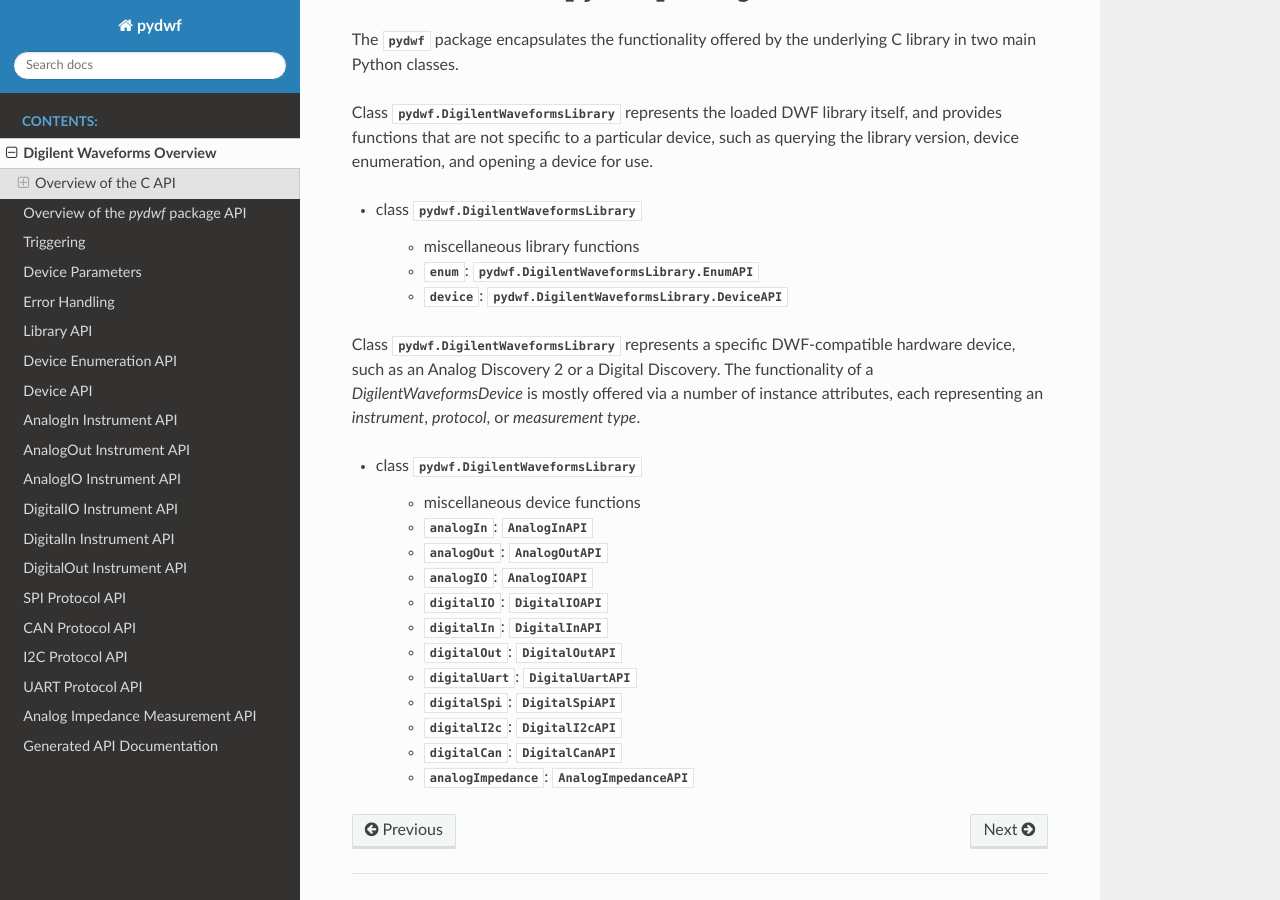
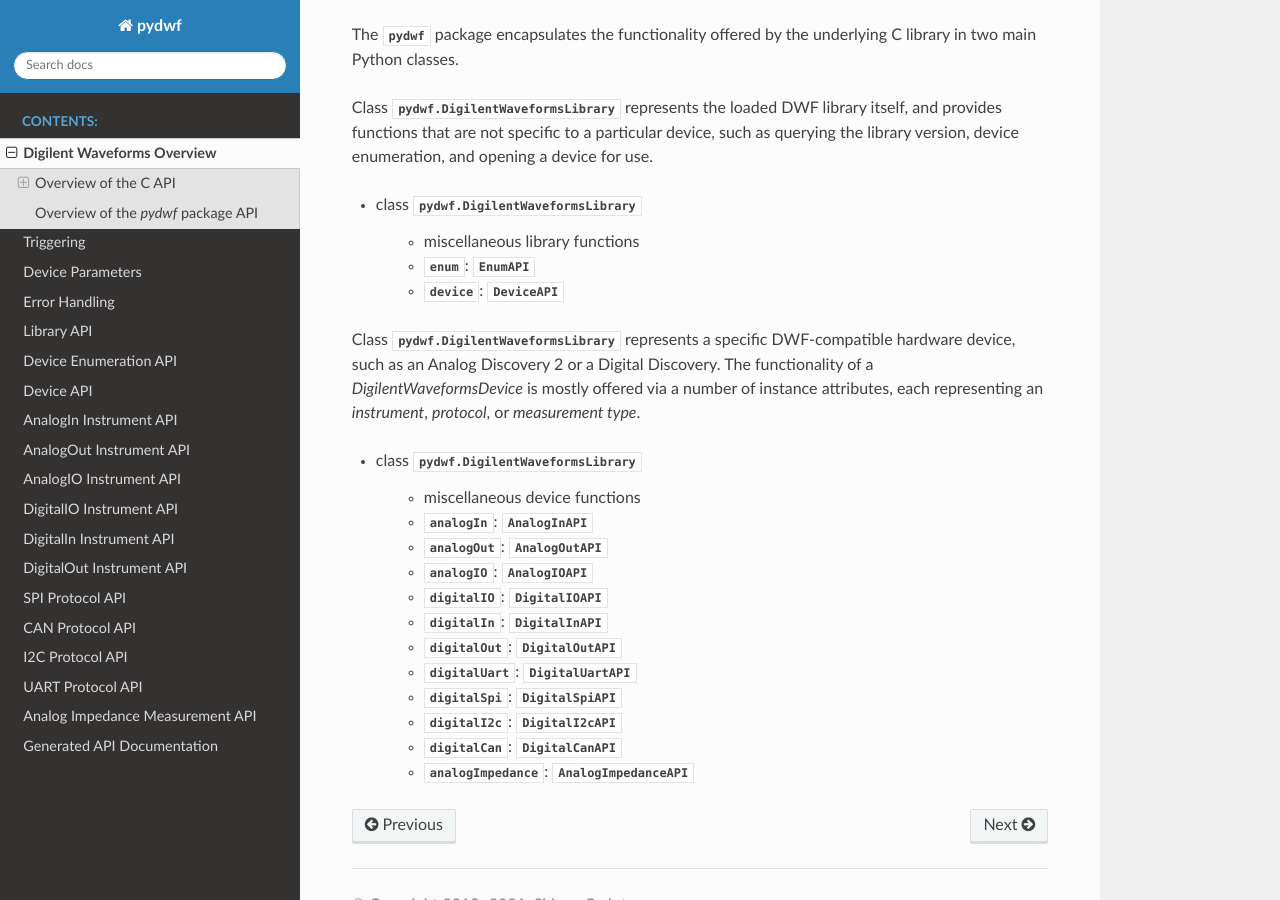
Before and after one commit to titusjan/pydwf, a Sphinx documentation site: the page built from documentation/source/Overview.rst, in a window 1280 px wide and 900 px high, scrolled down 1573 px. Built offline with Sphinx 7.4.7 and the Read the Docs theme 2.0.0, drawn with Linux system fonts in a browser that asks for light colours.

Commit message:
Cosmetic changes.

```diff
--- a/documentation/source/Overview.rst
+++ b/documentation/source/Overview.rst
@@ -63,7 +63,7 @@
 +---------------------+--------------------------------+------------+--------------+-----------+
 
 Overview of the |pydwf| package API
-===================================
+-----------------------------------
 
 The |pydwf.short| package encapsulates the functionality offered by the underlying C library in two main Python classes.
 
@@ -72,8 +72,8 @@
 * class |DigilentWaveformsLibrary.long|
 
    * miscellaneous library functions
-   * :py:attr:`~pydwf.DigilentWaveformsLibrary.enum`:   :py:class:`pydwf.DigilentWaveformsLibrary.EnumAPI`
-   * :py:attr:`~pydwf.DigilentWaveformsLibrary.device`: :py:class:`pydwf.DigilentWaveformsLibrary.DeviceAPI`
+   * :py:attr:`~pydwf.DigilentWaveformsLibrary.enum`:   :py:class:`~pydwf.DigilentWaveformsLibrary.EnumAPI`
+   * :py:attr:`~pydwf.DigilentWaveformsLibrary.device`: :py:class:`~pydwf.DigilentWaveformsLibrary.DeviceAPI`
 
 Class |DigilentWaveformsDevice.long| represents a specific DWF-compatible hardware device, such as an Analog Discovery 2 or a Digital Discovery.
 The functionality of a |DigilentWaveformsDevice| is mostly offered via a number of instance attributes, each representing an *instrument*, *protocol*, or *measurement type*.
```
Also changed, not shown: 1 other file.
